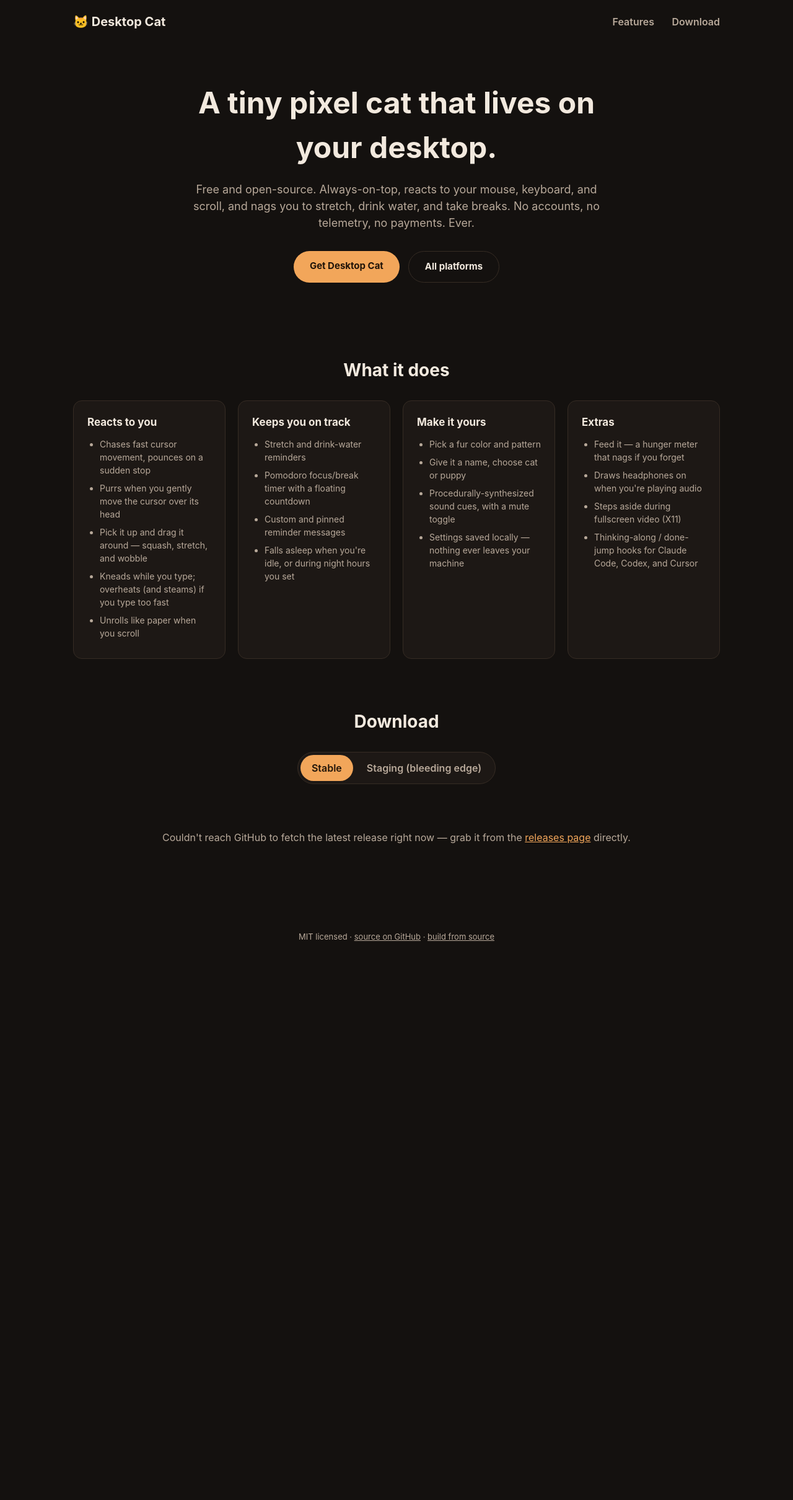
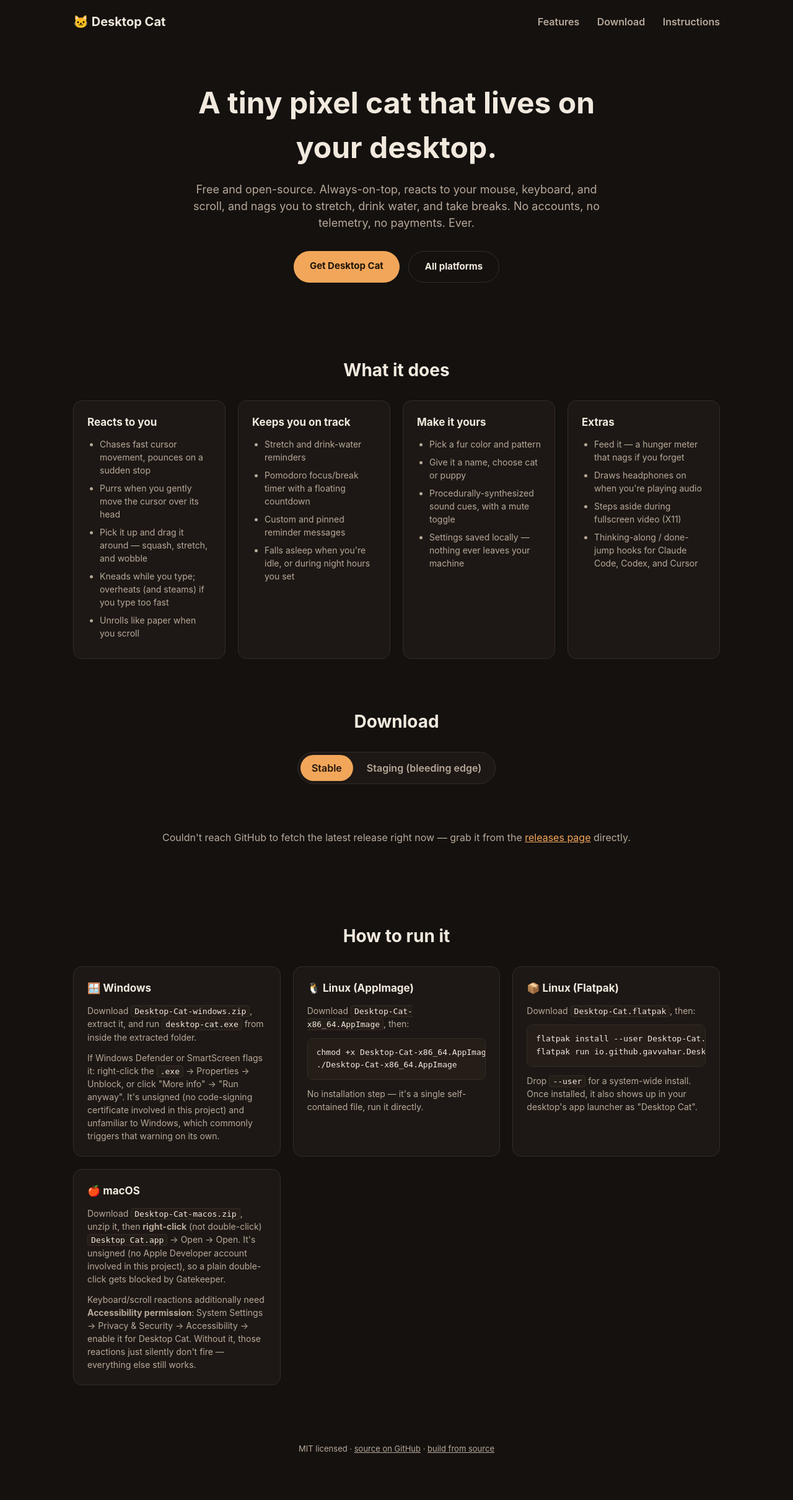
Before and after one commit to gavvahar/Desktop-Cat, a Django app: template site/downloads/templates/downloads/index.html in a window 1280 px wide. Shown: the whole page at 62% size. Before the commit the page ends 1518 px from the top, so only its background shows below. Run offline with Django 5.2, Linux system fonts and the light colour scheme; the template is opened without the code that fills it, so the values that code supplies are empty.

Commit message:
feat: add detailed instructions for running Desktop Cat on Windows, Linux, and macOS

```diff
--- a/site/downloads/templates/downloads/index.html
+++ b/site/downloads/templates/downloads/index.html
@@ -4,6 +4,7 @@
   <nav>
     <a href="#features">Features</a>
     <a href="#download">Download</a>
+    <a href="#instructions">Instructions</a>
   </nav>
 </header>
 
@@ -90,6 +91,60 @@
   </div>
 </section>
 
+<section id="instructions" class="instructions">
+  <h2>How to run it</h2>
+  <div class="instructions-grid">
+    <div class="instructions-card">
+      <h3>🪟 Windows</h3>
+      <p>
+        Download <code>Desktop-Cat-windows.zip</code>, extract it, and run
+        <code>desktop-cat.exe</code> from inside the extracted folder.
+      </p>
+      <p>
+        If Windows Defender or SmartScreen flags it: right-click the
+        <code>.exe</code> → Properties → Unblock, or click "More info" →
+        "Run anyway". It's unsigned (no code-signing certificate involved
+        in this project) and unfamiliar to Windows, which commonly
+        triggers that warning on its own.
+      </p>
+    </div>
+    <div class="instructions-card">
+      <h3>🐧 Linux (AppImage)</h3>
+      <p>Download <code>Desktop-Cat-x86_64.AppImage</code>, then:</p>
+      <pre><code>chmod +x Desktop-Cat-x86_64.AppImage
+./Desktop-Cat-x86_64.AppImage</code></pre>
+      <p>No installation step — it's a single self-contained file, run it directly.</p>
+    </div>
+    <div class="instructions-card">
+      <h3>📦 Linux (Flatpak)</h3>
+      <p>Download <code>Desktop-Cat.flatpak</code>, then:</p>
+      <pre><code>flatpak install --user Desktop-Cat.flatpak
+flatpak run io.github.gavvahar.DesktopCat</code></pre>
+      <p>
+        Drop <code>--user</code> for a system-wide install. Once installed,
+        it also shows up in your desktop's app launcher as "Desktop Cat".
+      </p>
+    </div>
+    <div class="instructions-card">
+      <h3>🍎 macOS</h3>
+      <p>
+        Download <code>Desktop-Cat-macos.zip</code>, unzip it, then
+        <strong>right-click</strong> (not double-click)
+        <code>Desktop Cat.app</code> → Open → Open. It's unsigned (no
+        Apple Developer account involved in this project), so a plain
+        double-click gets blocked by Gatekeeper.
+      </p>
+      <p>
+        Keyboard/scroll reactions additionally need
+        <strong>Accessibility permission</strong>: System Settings →
+        Privacy &amp; Security → Accessibility → enable it for Desktop
+        Cat. Without it, those reactions just silently don't fire —
+        everything else still works.
+      </p>
+    </div>
+  </div>
+</section>
+
 <footer>
   <p>
     MIT licensed ·
```
